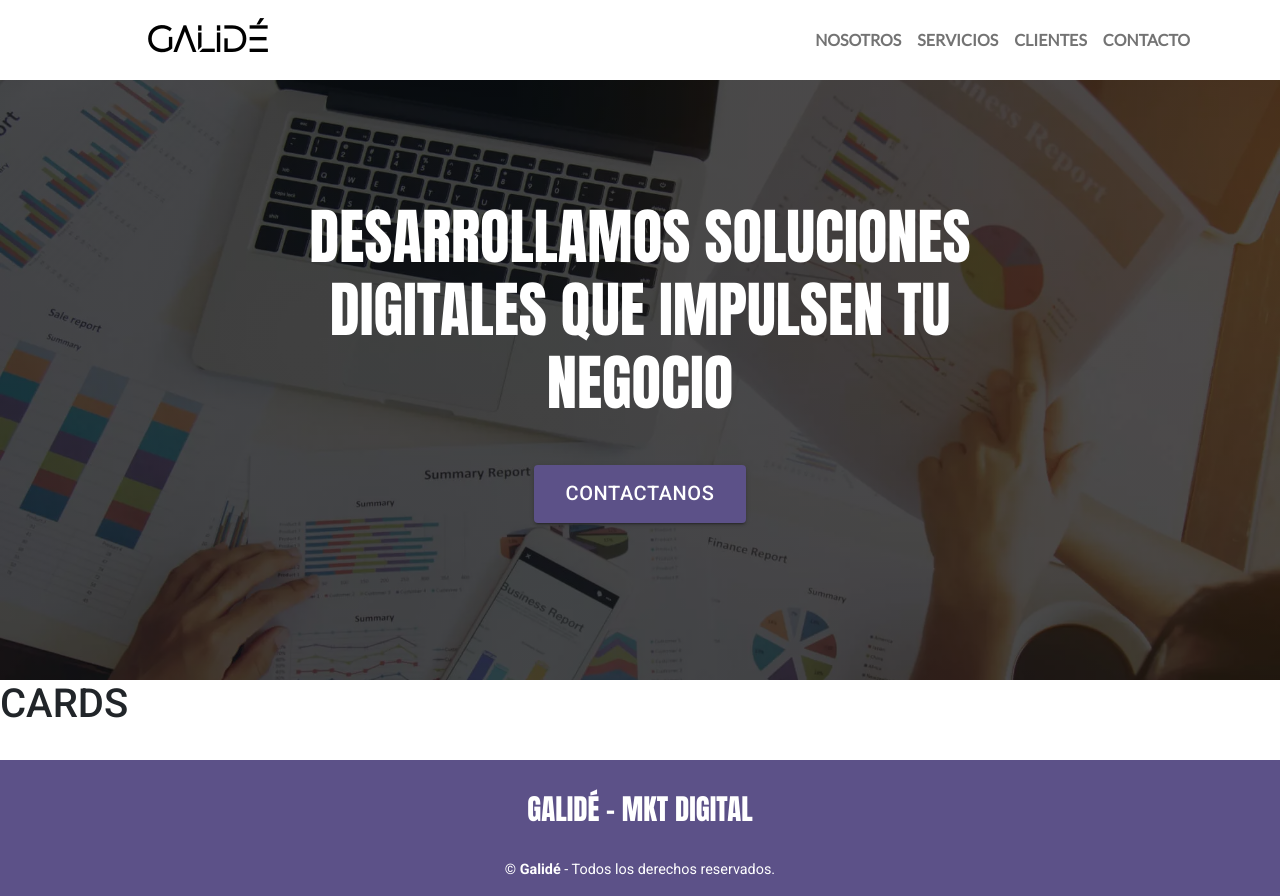
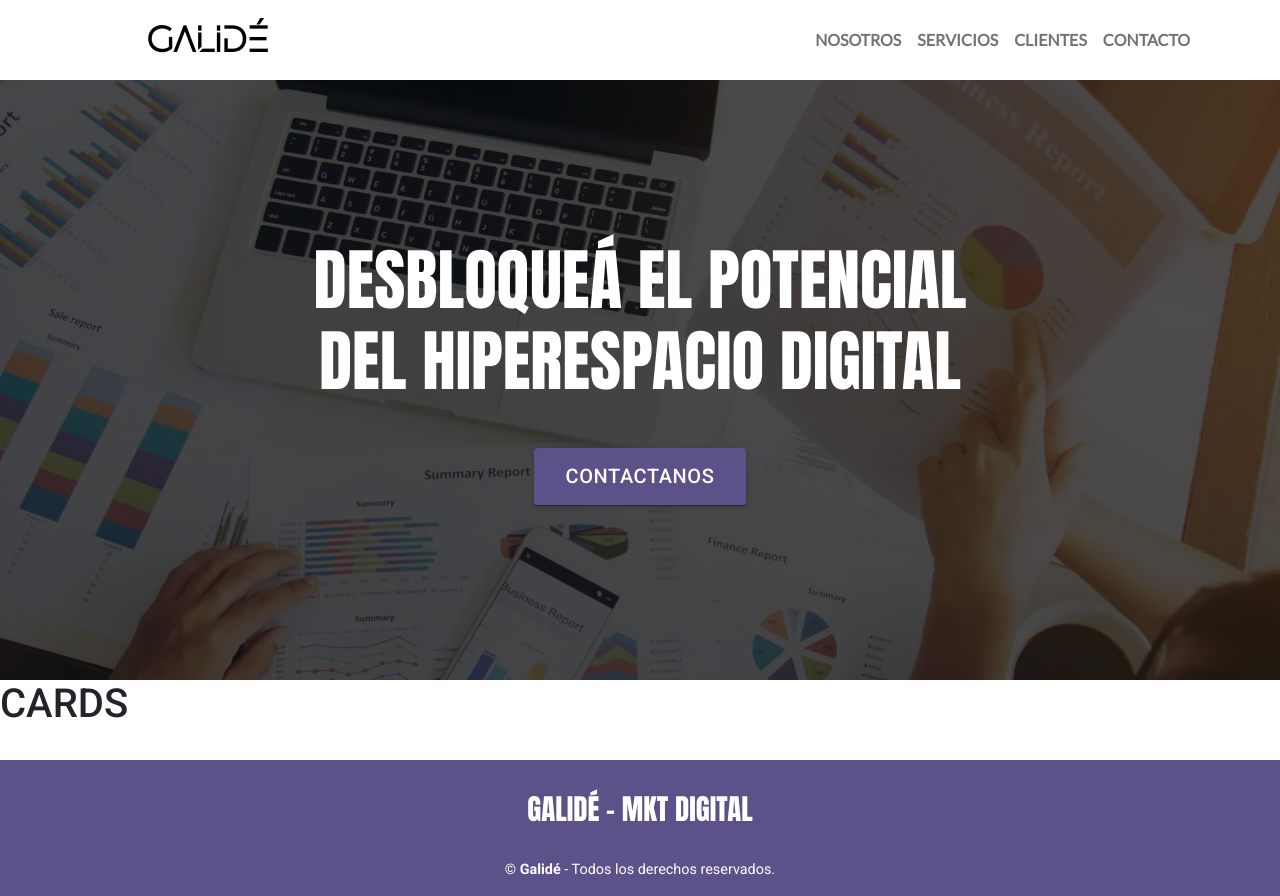
Before and after one commit to octaviofitz/galide, a React (Create React App) app: page /desafio-columbia in a window 1280 px wide. Built offline with nearby package versions, Linux system fonts and the light colour scheme.

Commit message:
fix slogan

```diff
--- a/src/Components/Header/Header.js
+++ b/src/Components/Header/Header.js
@@ -9,7 +9,7 @@ function Header() {
     return (
         <section className='header'>
               <div className='Container'>
-                <h2 className='titulo'>Desarrollamos soluciones digitales que impulsen tu negocio</h2>
+                <h2 className='titulo'>Desbloqueá el potencial del hiperespacio digital</h2>
                 <Nav.Link href="#contacto" className='links'><Button variant="contained" className='boton'>CONTACTANOS</Button></Nav.Link>
 
                <Link to='contacto'></Link>
--- a/src/Components/Header/header.css
+++ b/src/Components/Header/header.css
@@ -6,11 +6,11 @@
 }
 
 .header .Container .titulo{
-    font-size: 2.4rem;
+    font-size: 3.1rem;
     text-transform: uppercase;
     font-family: 'Anton', sans-serif;
     text-align: center;
-    padding: 23vh 5vw 3vw;
+    padding: 23vh 7vw 3vw;
     color: #fff;
     animation: backInDown; /* referring directly to the animation's @keyframe declaration */
     animation-duration: 1s; /* don't forget to set a duration! */
@@ -28,8 +28,8 @@
 
 @media (min-width: 768px){
     .header .Container .titulo{
-        font-size: 3.8rem;
-        padding: 13vh 10vw 3vw;
+        font-size: 4.2rem;
+        padding: 20vh 10vw 3vw;
     }
 
     .header .Container .boton{
@@ -40,8 +40,7 @@
 
 @media (min-width: 1024px){
     .header .Container .titulo{
-        font-size: 3.8rem;
-        padding: 15vh 21vw 3vw;
+        padding: 20vh 21vw 3vw;
     }
 
     .header .Container .boton{
@@ -52,7 +51,7 @@
 
 @media (min-width: 1440px){
     .header .Container .titulo{
-        font-size: 4vw;
+        font-size: 4.25vw;
         padding: 15vh 30vw 3vw;
     }
 
--- a/src/Components/TecnologiasWeb/TecnologiasWeb.js
+++ b/src/Components/TecnologiasWeb/TecnologiasWeb.js
@@ -5,7 +5,7 @@ import './tecnologiasWeb.css';
 
 function TecnologiasWeb() {
     return (
-        <Fade duration={5000}>
+        <Fade duration={3000}>
         <article className='tecnologias'>
             <img src={process.env.PUBLIC_URL + "/img/tecnologias/combo.webp"} alt='HTML, CSS, Js' className='img' />
             <img src={process.env.PUBLIC_URL + "/img/tecnologias/node.svg"} alt='Javascript' className='img' />
```
